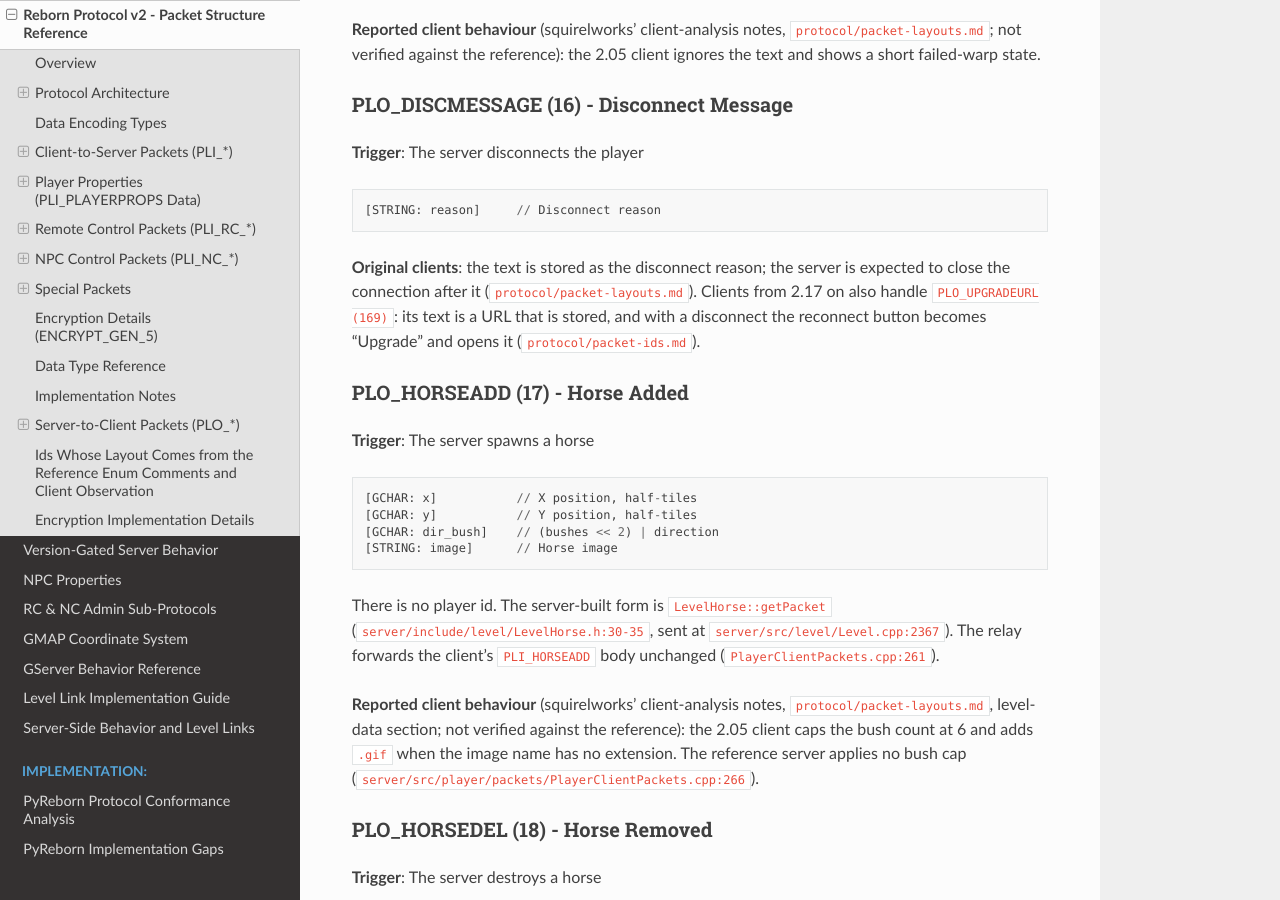
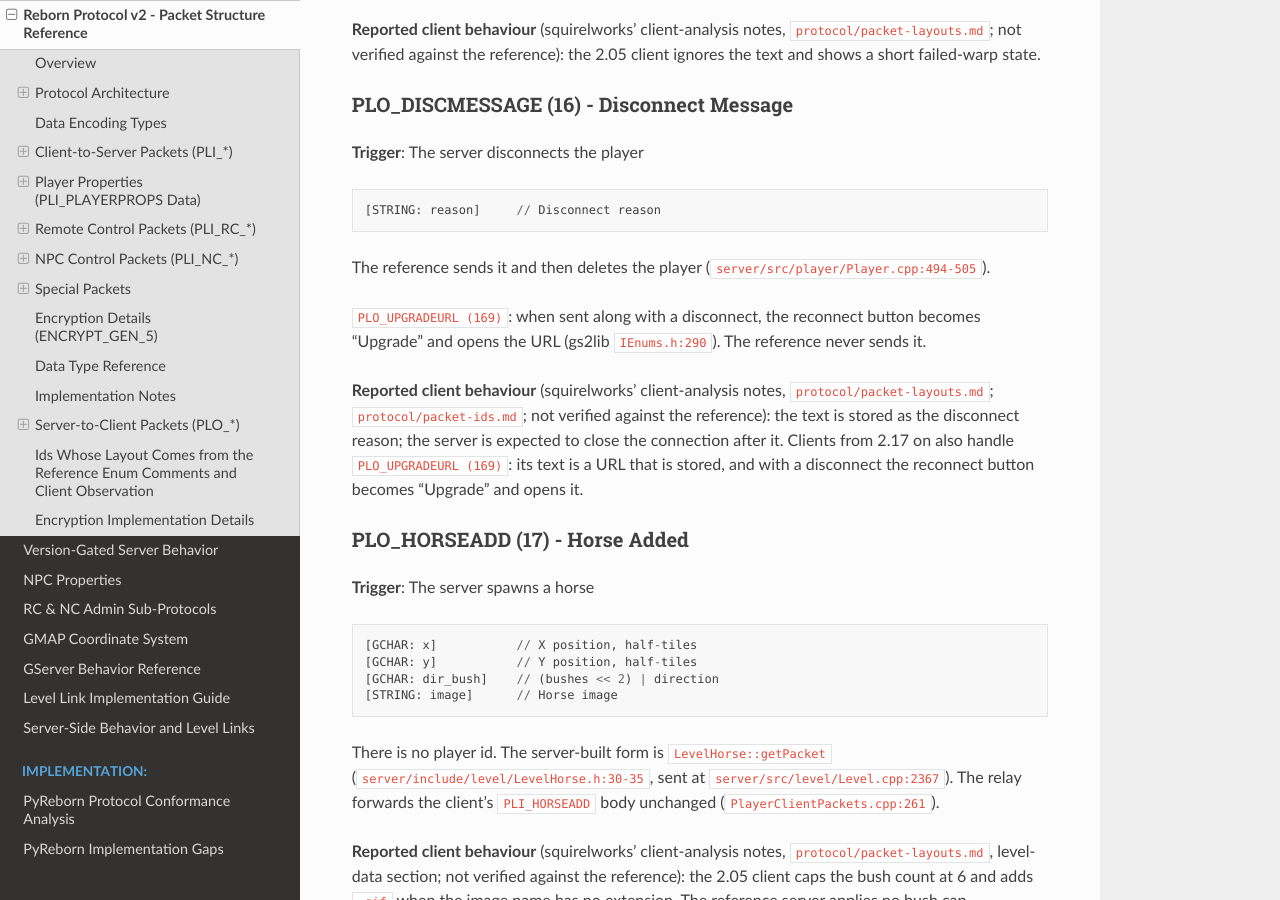
Before and after one commit to hosler/reborn-protocol-docs, a Sphinx documentation site: the page built from docs/protocol/packet-structures.md, in a window 1280 px wide and 900 px high, scrolled down 40266 px. Built offline with Sphinx 7.4.7 and the Read the Docs theme 3.1.0, drawn with Linux system fonts in a browser that asks for light colours; some of the changed text lies outside the part shown.

Commit message:
PR #30 fixups: staff-guild layout corrected, 41/47/169/179/180 client claims labelled
The staff-guild comment said every name is quoted with a trailing comma;
beta4 uses string::toCSV (quotes only when needed, no trailing comma).
Added that the reference start message is HTML, that 16 is followed by
deleting the player, and a PLO_UPGRADEURL (169) note (never sent).
Analysis-repo links turned into plain text. Status-list paragraph already
sits below the playerlisticons paragraph after the merge.

Co-Authored-By: Claude <noreply@anthropic.com>

````diff
--- a/docs/protocol/packet-structures.md
+++ b/docs/protocol/packet-structures.md
@@ -1572,10 +1572,15 @@ The server writes `<< levelName` (`server/src/player/PlayerClient.cpp:1211`;
 [STRING: reason]     // Disconnect reason
 ```
 
-**Original clients**: the text is stored as the disconnect reason; the server is expected to
-close the connection after it ([`protocol/packet-layouts.md`](https://github.com/squirelworks/Graal_analysis/blob/main/protocol/packet-layouts.md)). Clients from 2.17 on also handle `PLO_UPGRADEURL (169)`:
+The reference sends it and then deletes the player (`server/src/player/Player.cpp:494-505`).
+
+`PLO_UPGRADEURL (169)`: when sent along with a disconnect, the reconnect button becomes
+"Upgrade" and opens the URL (gs2lib `IEnums.h:290`). The reference never sends it.
+
+**Reported client behaviour** (squirelworks' client-analysis notes, `protocol/packet-layouts.md`; `protocol/packet-ids.md`; not verified against the reference): the text is stored as the disconnect reason; the server is expected to
+close the connection after it. Clients from 2.17 on also handle `PLO_UPGRADEURL (169)`:
 its text is a URL that is stored, and with a disconnect the reconnect button becomes
-"Upgrade" and opens it ([`protocol/packet-ids.md`](https://github.com/squirelworks/Graal_analysis/blob/main/protocol/packet-ids.md)).
+"Upgrade" and opens it.
 
 ### PLO_HORSEADD (17) - Horse Added
 **Trigger**: The server spawns a horse
@@ -1875,10 +1880,12 @@ appeared around the board and `PLO_LEVELMODTIME` on level entry. GServer-v2 beta
 [STRING: message]    // Server start message, to end of packet
 ```
 
-**Original clients** (2.17 to 2.31): the text is RTF or HTML. The client trims it and stores it
+The text is HTML in the reference (`server/src/Server.cpp:876`).
+
+**Reported client behaviour** (squirelworks' client-analysis notes, `version-profiles/plo-layouts-217-231.tsv`; not verified against the reference): in 2.17 to 2.31 the text may also be RTF. The client trims it and stores it
 as `servermessage.rtf` or `servermessage.html`. Only when it differs from the stored copy is
 the file rewritten and shown in the start-message viewer, so an unchanged message is not
-shown again on the next login ([`version-profiles/plo-layouts-217-231.tsv`](https://github.com/squirelworks/Graal_analysis/blob/main/version-profiles/plo-layouts-217-231.tsv)).
+shown again on the next login.
 
 ### PLO_NEWWORLDTIME (42) - New World Time
 **Trigger**: The server broadcasts the world time to all players every 5 seconds
@@ -1925,11 +1932,14 @@ client adds that built-in weapon.
 ### PLO_STAFFGUILDS (47) - Staff Guilds
 **Trigger**: Server sends staff guild information at login
 ```
-[STRING: guild_data] // "guild", repeated: each name quoted and followed by a comma
-```
-
-**Original clients**: the 2.05 and 2.17 to 2.31 clients store the list as the staff-guild
-list ([`protocol/chat-pm-rc.md`](https://github.com/squirelworks/Graal_analysis/blob/main/protocol/chat-pm-rc.md), admin-and-staff section; [`version-profiles/plo-layouts-217-231.tsv`](https://github.com/squirelworks/Graal_analysis/blob/main/version-profiles/plo-layouts-217-231.tsv)).
+[STRING: guild_data] // the names joined with commas; a name is quoted only if it holds a comma, quote, backslash or non-printable byte; no trailing comma
+```
+The layout is what the reference builds with `string::toCSV`
+(`server/src/player/PlayerClient.cpp:528`, `server/include/utilities/StringUtils.h:975-1013`).
+
+**Reported client behaviour** (squirelworks' client-analysis notes, `protocol/chat-pm-rc.md`, admin-and-staff section; `version-profiles/plo-layouts-217-231.tsv`; not verified against the reference): the 2.05 and 2.17 to 2.31 clients store the list as the staff-guild
+list. The v6 engine does the same
+(`Preagonal/FourPlay/quattroplay/src/TClient.cpp:2758-2761`).
 
 ### PLO_TRIGGERACTION (48) - Trigger Action
 **Trigger**: The server runs a trigger action for a level, or a player sends one
@@ -2495,8 +2505,8 @@ text as a quoted CSV, split at `#b` (`server/src/player/PlayerClient.cpp:1746-17
 [CSV: text...]       // Two quoted strings: "Welcome to <server name>.","<vendor> <app> programmed by <credits>."
 ```
 
-**Original clients** (2.17 to 2.31): the client creates the RPG window on first use and gives
-it the text ([`version-profiles/plo-layouts-217-231.tsv`](https://github.com/squirelworks/Graal_analysis/blob/main/version-profiles/plo-layouts-217-231.tsv)).
+**Reported client behaviour** (squirelworks' client-analysis notes, `version-profiles/plo-layouts-217-231.tsv`; not verified against the reference): in 2.17 to 2.31 the client creates the RPG window on first use and gives
+it the text.
 
 ### PLO_STATUSLIST (180) - Status List
 **Trigger**: Sent at login to clients 2.1 and later with the server's status-list options
@@ -2510,8 +2520,8 @@ The names come from the `playerlisticons` option; the default is
 property 53 (`PLAYERLISTSTATUS`) is a zero-based index into this list. Login order is in
 [Version-Gated Behavior](version-gated-behavior.md#login-order-for-the-player-list-status).
 
-**Original clients** (2.17 to 2.31): the text is passed to the status-list window only if that
-window already exists ([`version-profiles/plo-layouts-217-231.tsv`](https://github.com/squirelworks/Graal_analysis/blob/main/version-profiles/plo-layouts-217-231.tsv)).
+**Reported client behaviour** (squirelworks' client-analysis notes, `version-profiles/plo-layouts-217-231.tsv`; not verified against the reference): in 2.17 to 2.31 the text is passed to the status-list window only if that
+window already exists.
 
 ### PLO_LISTPROCESSES (182) - List Processes
 **Trigger**: Request client process list. The reference server does not send it: the send
````
